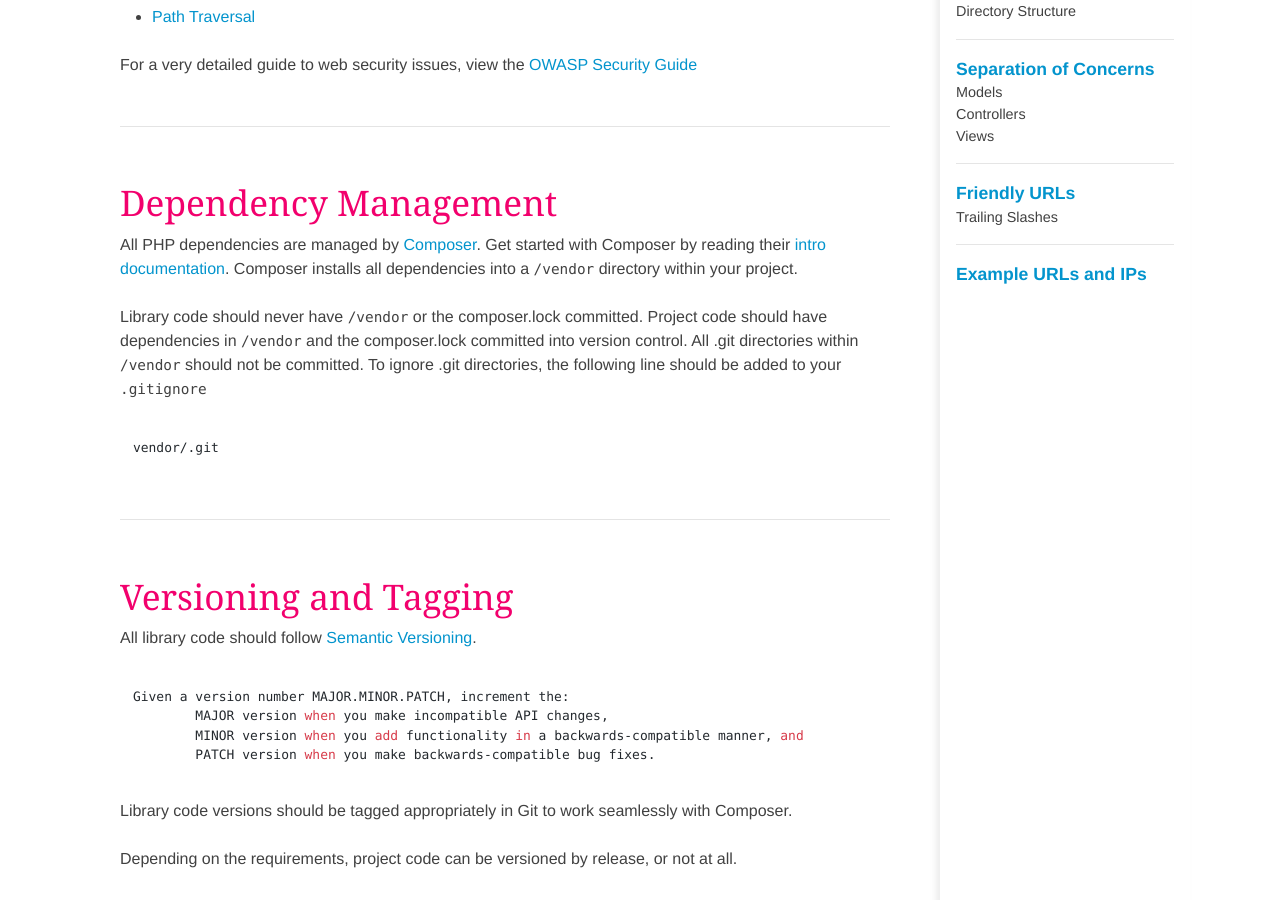
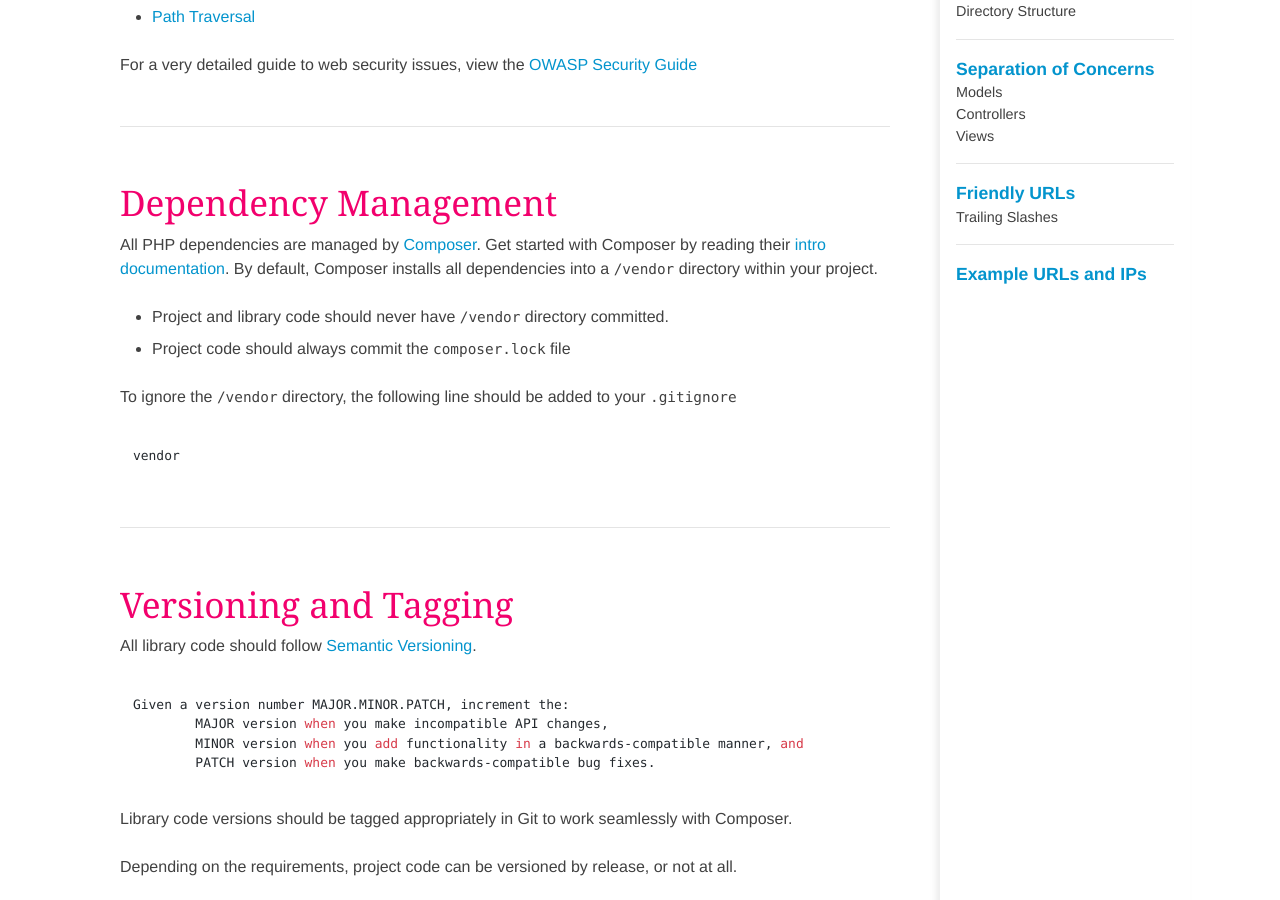
Before and after one commit to imarc/handbook, a Jekyll site: the page built from backend.markdown, in a window 1280 px wide and 900 px high, scrolled down 1358 px. Built offline with Jekyll 4.4.1, drawn with Linux system fonts in a browser that asks for light colours; nearby versions of some CDN libraries; some web fonts are replaced.

Commit message:
Fixed composer standard. Never commit vendor.

```diff
--- a/backend.markdown
+++ b/backend.markdown
@@ -41,12 +41,14 @@ For a very detailed guide to web security issues, view the [OWASP Security Guide
 
 ## Dependency Management
 
-All PHP dependencies are managed by [Composer](https://getcomposer.org/). Get started with Composer by reading their [intro documentation](https://getcomposer.org/doc/00-intro.md). Composer installs all dependencies into a `/vendor` directory within your project.
+All PHP dependencies are managed by [Composer](https://getcomposer.org/). Get started with Composer by reading their [intro documentation](https://getcomposer.org/doc/00-intro.md). By default, Composer installs all dependencies into a `/vendor` directory within your project.
 
-Library code should never have `/vendor` or the composer.lock committed. Project code should have dependencies in `/vendor` and the composer.lock committed into version control. All .git directories within `/vendor` should not be committed.
-To ignore .git directories, the following line should be added to your `.gitignore`
+- Project and library code should never have `/vendor` directory committed.
+- Project code should always commit the `composer.lock` file
 
-	vendor/.git
+To ignore the `/vendor` directory, the following line should be added to your `.gitignore`
+
+	vendor
 
 ## Versioning and Tagging
 
```
